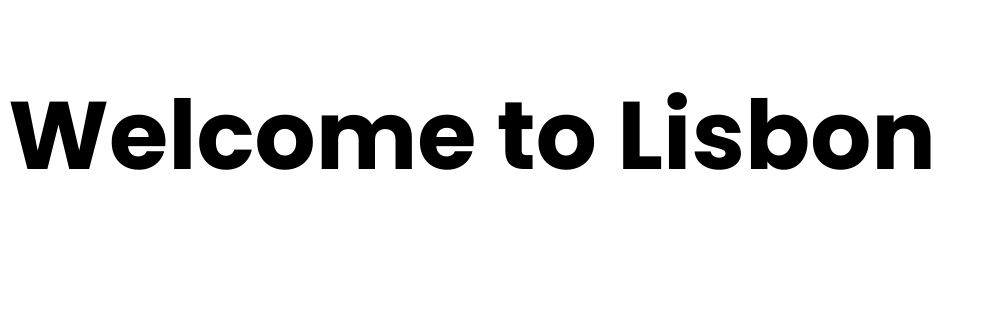
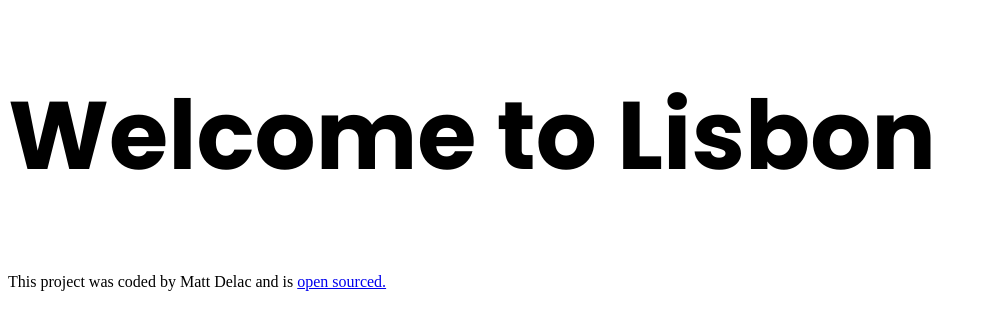
Before and after one commit to actinginfilm/Travel-Site-Project, a plain HTML site: page index.html in a window 1280 px wide. Shown: the whole page, without its empty margins (0-986 px from the left). Drawn offline with Linux system fonts and the light colour scheme.

Commit message:
Added link to Github repository

```diff
--- a/index.html
+++ b/index.html
@@ -18,6 +18,8 @@
 
 
 
-
+  <footer>
+    This project was coded by Matt Delac and is <a href="https://github.com/actinginfilm/Travel-Site-Project" target="_blank">open sourced.</a>
+  </footer>
 </body>
 </html>
```
